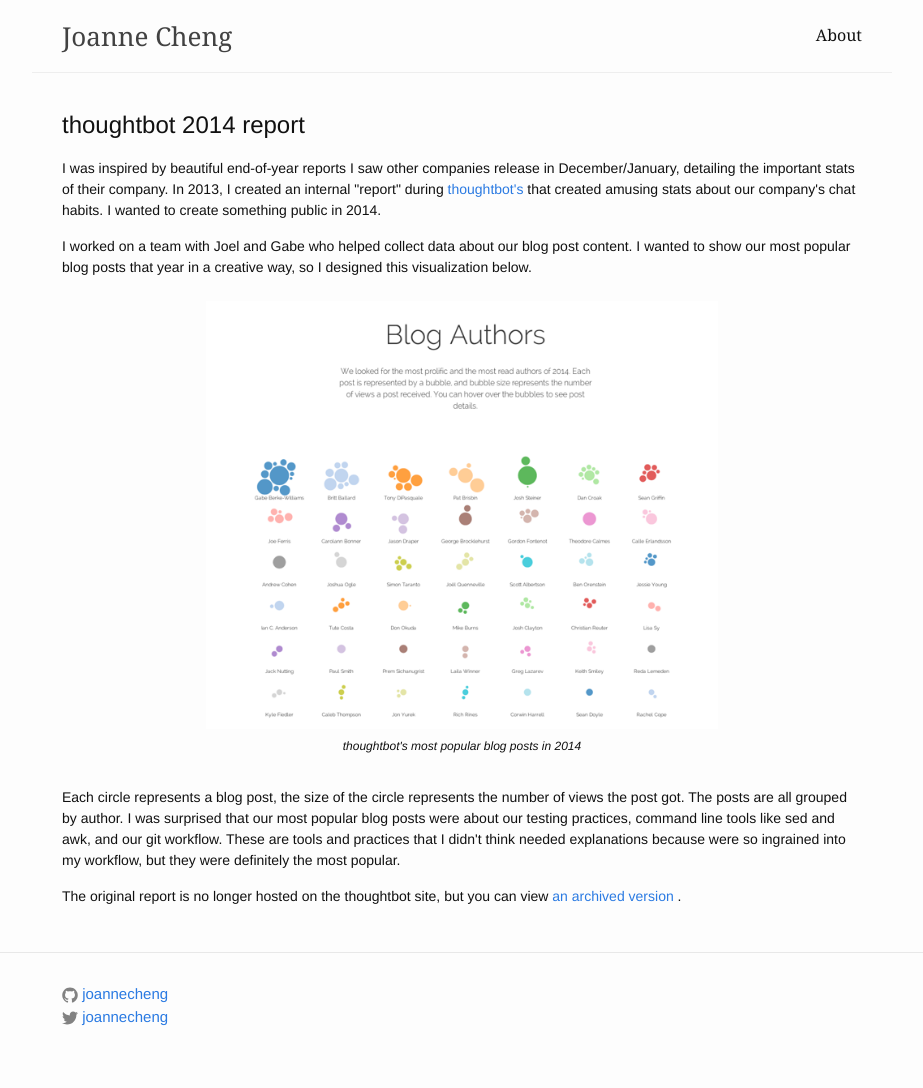
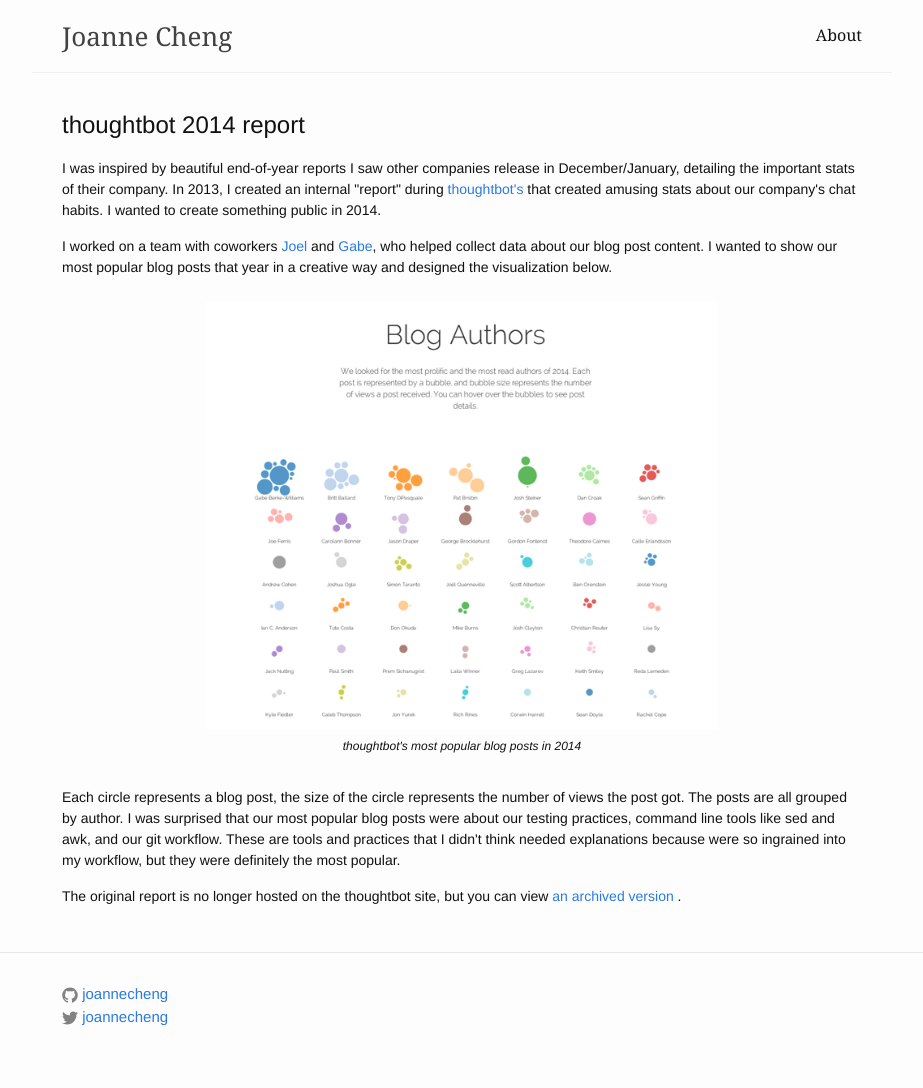
Before and after one commit to joannecheng/joannecheng.github.io, a Jekyll site: the page built from projects/thoughtbot-2014.html, in a window 1280 px wide. Shown: the whole page, without its empty margins (178-1101 px from the left). Built offline with Jekyll 4.4.1, drawn with Linux system fonts in a browser that asks for light colours; nearby versions of some CDN libraries; library files that are not in the unit come from our copies.

Commit message:
add links to other users

```diff
--- a/projects/thoughtbot-2014.html
+++ b/projects/thoughtbot-2014.html
@@ -16,10 +16,9 @@
   </p>
 
   <p>
-    I worked on a team with Joel and Gabe who helped collect data about our blog post
-    content.
-    I wanted to show our most popular blog posts that year in a creative way, so
-    I designed this visualization below.
+    I worked on a team with coworkers <a href="https://github.com/JoelQ">Joel</a> and <a href="https://github.com/gabebw">Gabe</a>,
+    who helped collect data about our blog post content.
+    I wanted to show our most popular blog posts that year in a creative way and designed the visualization below.
   </p>
 
   <section class="center pt2 pb4 mw6 mr7">
```
